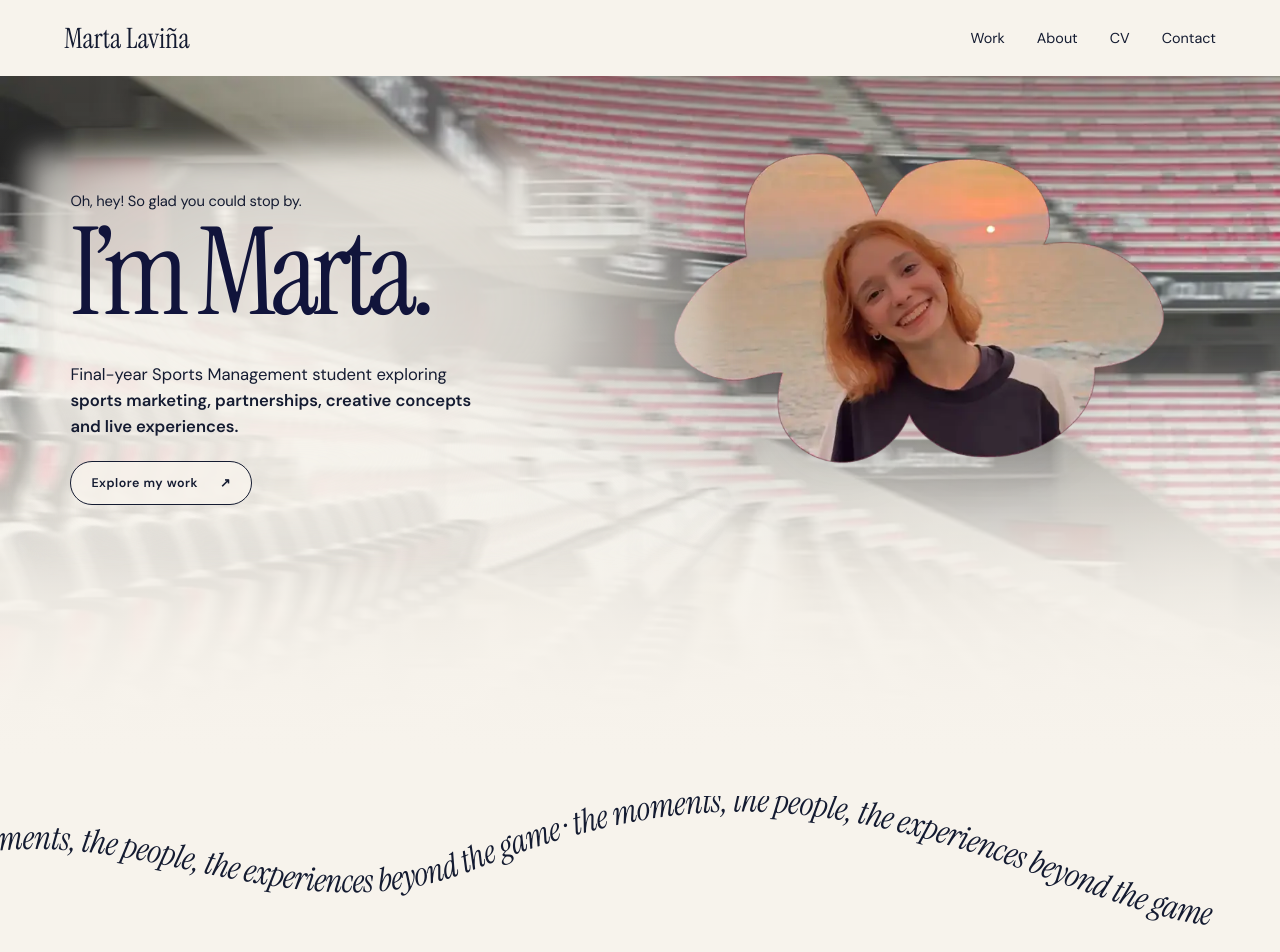
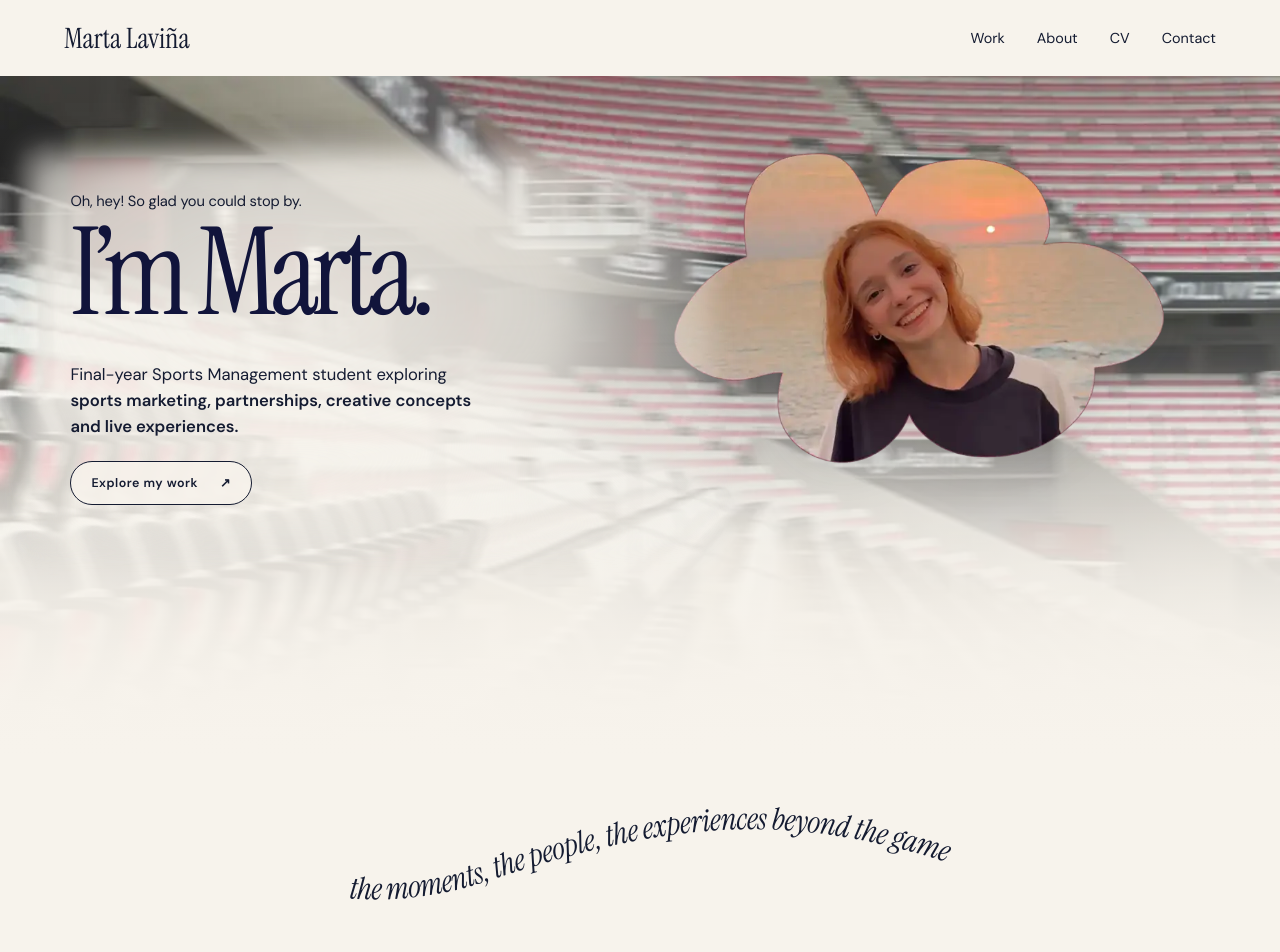
Before and after one commit to martalavina/marta-archive-portfolio, a Next.js app: page / in a window 1280 px wide. Shown: the top 952 px of the page. Built offline with nearby package versions, Linux system fonts and the light colour scheme.

Commit message:
Keep the homepage wave within viewport and clear of hero copy

```diff
--- a/app/page.js
+++ b/app/page.js
@@ -29,9 +29,9 @@ export default function Home() {
         </div>
       </section>
       <div className="wave" aria-label="The moments, the people, the experiences beyond the game">
-        <svg viewBox="0 0 1400 220" preserveAspectRatio="xMidYMid slice" aria-hidden="true">
-          <defs><path id="text-wave" d="M -100 110 C 120 22, 300 193, 520 106 S 890 25, 1120 107 S 1350 190, 1530 100" /></defs>
-          <text><textPath href="#text-wave" startOffset="1%">the moments, the people, the experiences beyond the game · the moments, the people, the experiences beyond the game</textPath></text>
+        <svg viewBox="0 0 1400 180" preserveAspectRatio="xMidYMid meet" aria-hidden="true">
+          <defs><path id="text-wave" d="M -90 106 C 145 8, 285 178, 520 100 S 900 14, 1135 104 S 1355 157, 1490 95" /></defs>
+          <text textAnchor="middle"><textPath href="#text-wave" startOffset="50%">the moments, the people, the experiences beyond the game</textPath></text>
         </svg>
       </div>
       <div className="content">
```
